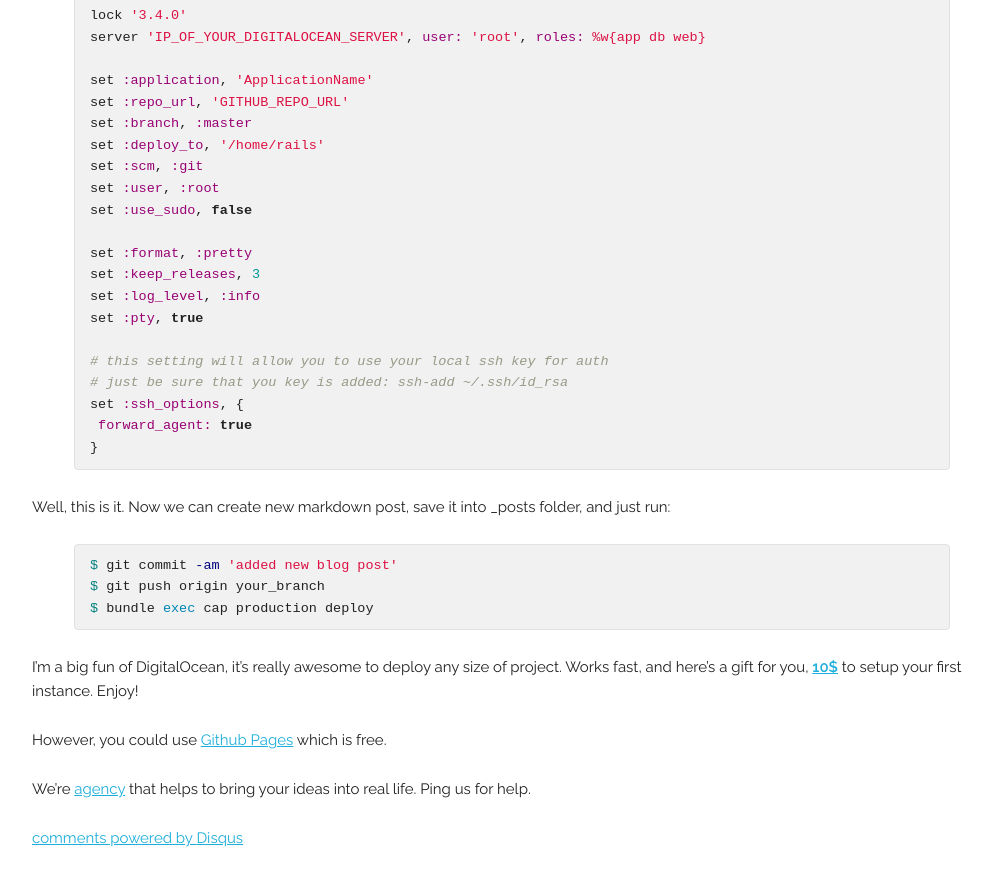
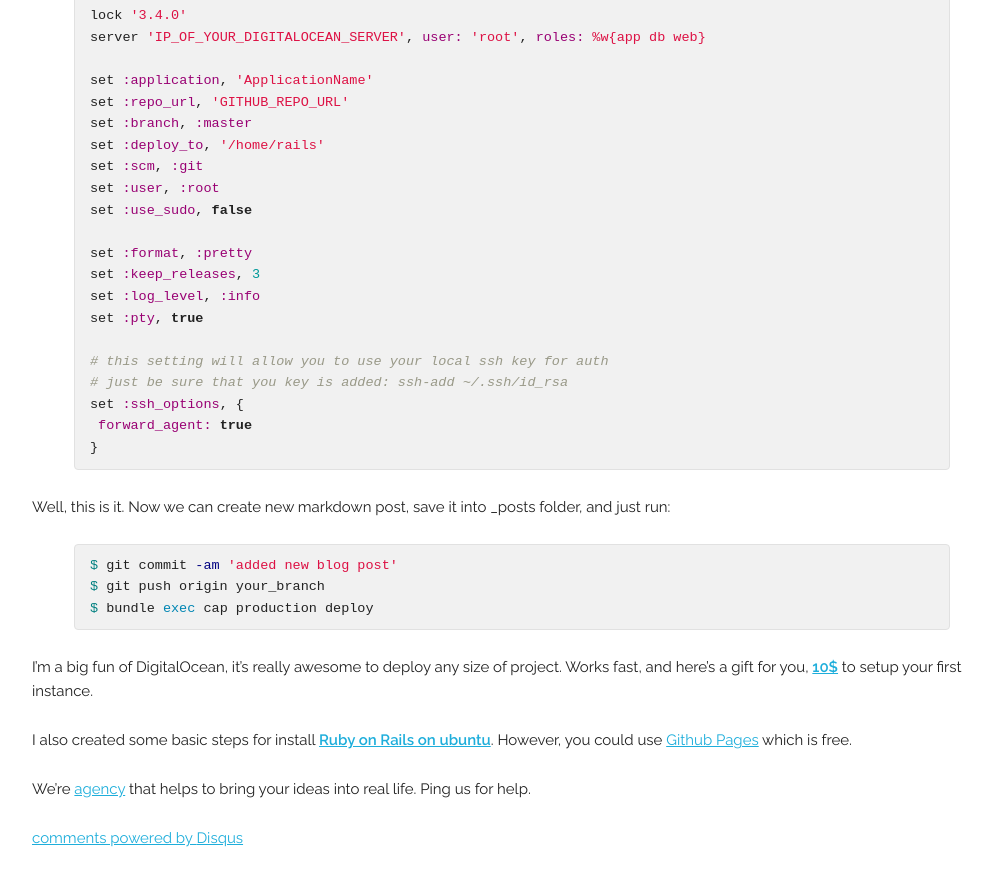
Before and after one commit to sesharim/sesharim.github.io, a Jekyll site: the page built from _posts/2015-10-24-how-to-create-blog.md, in a window 1280 px wide and 900 px high, scrolled down 1563 px. Shown: the top 886 px of the window, without its empty margins (128-1118 px from the left). Built offline with Jekyll 4.4.1, drawn with Linux system fonts in a browser that asks for light colours; nearby versions of some CDN libraries; comment, search, counter and statistics services are not loaded.

Commit message:
updated post

```diff
--- a/_posts/2015-10-24-how-to-create-blog.md
+++ b/_posts/2015-10-24-how-to-create-blog.md
@@ -104,9 +104,10 @@ $ git push origin your_branch
 $ bundle exec cap production deploy
 {% endhighlight %}
 
-I'm a big fun of DigitalOcean, it's really awesome to deploy any size of project. Works fast, and here's a gift for you, **[10$](https://www.digitalocean.com/?refcode=0f6d5c28d999)** to setup your first instance. Enjoy!
+I'm a big fun of DigitalOcean, it's really awesome to deploy any size of project.
+Works fast, and here's a gift for you, **[10$](https://www.digitalocean.com/?refcode=0f6d5c28d999)** to setup your first instance.
 
-However, you could use [Github Pages][github_pages] which is free.
+I also created some basic steps for install **[Ruby on Rails on ubuntu](https://gist.github.com/sesharim/c54636da42758ffbe2fb "How to setup Ruby on Rails on ubuntu")**. However, you could use [Github Pages][github_pages] which is free.
 
 We're [agency](http://customgears.net/#contacts) that helps to bring your ideas into real life. Ping us for help.
 
```
Also changed, not shown: _posts/2015-10-26-top-10-best-practices-working-with-ruby.md (+2 -1 lines), 6 other files.
